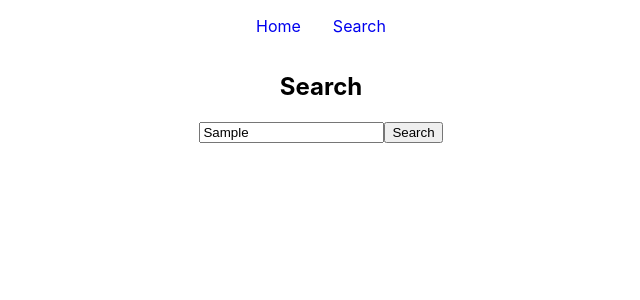
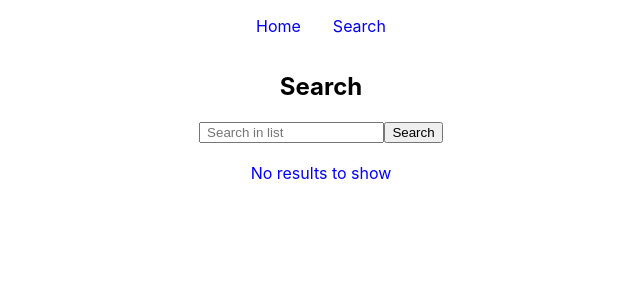
Before and after one commit to cimpeancristian/To-Do-List, a React (Create React App) app: page /search in a window 1280 px wide. Both pictures are taken after typing "Sample" into the empty fields and a click on the button "Search". Shown: the top 300 px of the page, without its empty margins (319-959 px from the left). Built offline with nearby package versions, Linux system fonts and the light colour scheme.

Commit message:
Implement search

```diff
--- a/src/components/Search.js
+++ b/src/components/Search.js
@@ -1,14 +1,52 @@
-import React from 'react';
+import React, {useState} from 'react';
 import Button from 'react-bootstrap/Button';
+import {connect} from 'react-redux';
 
-const Search = () => {
+import {ToDoListStyled} from './ToDoList.styled';
+
+const Search = ({toDoList}) => {
+    const stateList = toDoList.map(data => data.text);
+    const [search, setSearch] = useState('');
+    const [searchList, setSearchList]= useState(stateList);
+    const [list, setList] = useState(false);
+
+    const handleOnChange = event => {
+        setSearch(event.target.value.split(' '));
+    };
+
+    const submitButton = () => {
+        if(search!==''){
+            const searchPattern = new RegExp(search.map(term => `(?=.*${term})`).join(''), 'i');
+            const filteredList = stateList.filter(option =>
+                option.match(searchPattern)
+            );
+            setSearchList(filteredList.length===0? ['No results to show']: filteredList);
+        }
+        else {
+            setSearchList(['Please enter something in search dialog']);
+        }
+
+        setList(true);
+        setSearch('');
+    };
+
     return (
         <>
             <h2>Search</h2>
-            <input type="text" placeholder=" Search in list" />
-            <Button>Search</Button>
+            <input type="text" placeholder=" Search in list" value={search} onChange={handleOnChange}/>
+            <Button onClick={submitButton}>Search</Button>
+            {list && (searchList.map((item, index) =>
+                <ToDoListStyled key={index}>{item}</ToDoListStyled>
+                )
+            )}
         </>
     )
 }
 
-export default Search;
+const mapStateToProps = state => {
+    return {
+        toDoList: state.toDoList
+    }
+}
+
+export default connect(mapStateToProps)(Search);
--- a/src/components/ToDoList.js
+++ b/src/components/ToDoList.js
@@ -6,8 +6,6 @@ import ToDoItem from './ToDoItem';
 
 const ToDoList = ({toDoList, addItem}) => {
     let input;
-
-    console.log(toDoList);
 
     return (
         <>
```
